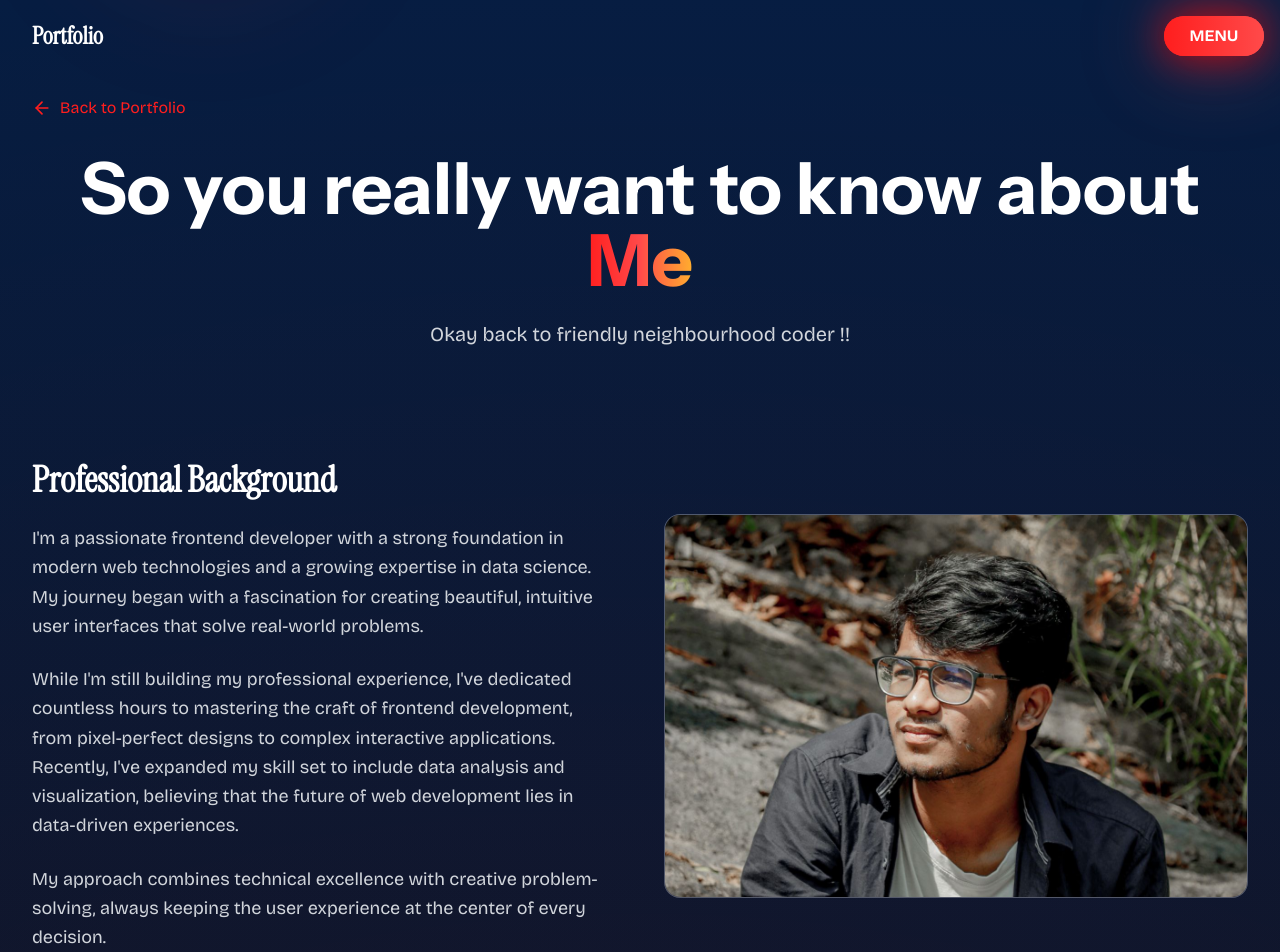
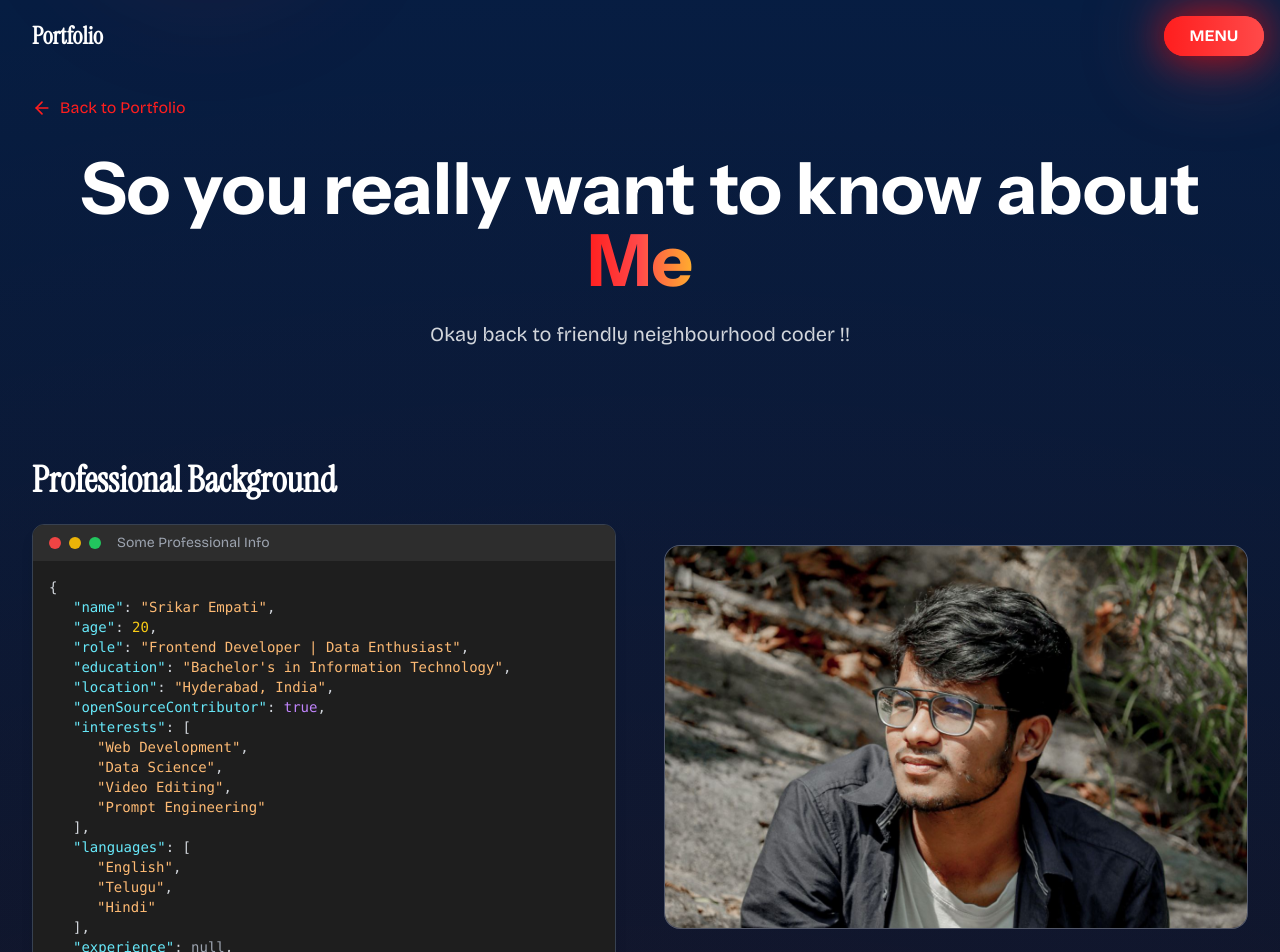
Before and after one commit to srikarnarayanempati/react-portfolio, a React (Vite) app: page /about-details in a window 1280 px wide. Shown: the top 952 px of the page. Built offline with nearby package versions, Linux system fonts and the light colour scheme.

Commit message:
Updated About Me

```diff
--- a/package.json
+++ b/package.json
@@ -16,17 +16,22 @@
     "@fortawesome/react-fontawesome": "^0.2.2",
     "@lottiefiles/dotlottie-react": "^0.14.2",
     "@studio-freight/lenis": "^1.0.42",
+    "@tabler/icons-react": "^3.34.1",
     "@types/react-router-dom": "^5.3.3",
+    "@types/react-syntax-highlighter": "^15.5.13",
     "@types/three": "^0.179.0",
     "clsx": "^2.1.1",
     "framer-motion": "^12.23.0",
     "gsap": "^3.13.0",
     "lucide-react": "^0.344.0",
+    "motion": "^12.23.12",
     "ogl": "^1.0.11",
+    "prism-react-renderer": "^2.4.1",
     "react": "^18.3.1",
     "react-dom": "^18.3.1",
     "react-icons": "^5.5.0",
     "react-router-dom": "^7.7.1",
+    "react-syntax-highlighter": "^15.6.6",
     "tailwind-merge": "^3.3.1",
     "three": "^0.178.0"
   },
--- a/src/components/AboutDetails.tsx
+++ b/src/components/AboutDetails.tsx
@@ -8,6 +8,7 @@ import {
   Database,
   Palette,
   Brain,
+  Video,
   Target,
   Heart,
   Lightbulb
@@ -15,6 +16,7 @@ import {
 import Skills from '../ui/Skills';
 import Timeline from '../ui/Timeline';
 import MagicBento from '../ui/MagicBento';
+import CodeBlock from "../ui/CodeBlock"; // adjust import path
 
 gsap.registerPlugin(ScrollTrigger);
 
@@ -145,17 +147,17 @@ const AboutDetails: React.FC = () => {
   ];
 
   const interests = [
-    { name: 'Machine Learning', icon: Brain },
+    { name: 'Video Editing', icon: Video },
+    { name: 'Open Source Contribution', icon: Heart },
+    { name: 'Prompt Engineering', icon: Target },
+    { name: 'Design Systems', icon: Palette },
+    { name: 'Tech Innovation', icon: Lightbulb },
     { name: 'Data Visualization', icon: Database },
-    { name: 'Web Performance', icon: Target },
-    { name: 'Design Systems', icon: Palette },
-    { name: 'Open Source', icon: Heart },
-    { name: 'Tech Innovation', icon: Lightbulb }
+
   ];
 
   return (
     <div ref={containerRef} className="min-h-screen relative overflow-hidden">
-      {/* Background - matching Contact.tsx */}
       <div className="absolute inset-0 bg-gradient-to-b from-custom-navy via-custom-black to-custom-dark">
         <div className="absolute inset-0 bg-[radial-gradient(circle_at_50%_50%,rgba(255,30,30,0.1),transparent)]"></div>
       </div>
@@ -197,31 +199,18 @@ const AboutDetails: React.FC = () => {
               <h2 className="text-4xl font-bold text-white mb-6 font-instrument-serif">
                 Professional Background
               </h2>
-              <div className="space-y-6 text-gray-300 font-bricolage">
-                <p className="text-lg leading-relaxed">
-                  I'm a passionate frontend developer with a strong foundation in modern web technologies
-                  and a growing expertise in data science. My journey began with a fascination for creating
-                  beautiful, intuitive user interfaces that solve real-world problems.
-                </p>
-                <p className="text-lg leading-relaxed">
-                  While I'm still building my professional experience, I've dedicated countless hours to
-                  mastering the craft of frontend development, from pixel-perfect designs to complex
-                  interactive applications. Recently, I've expanded my skill set to include data analysis
-                  and visualization, believing that the future of web development lies in data-driven experiences.
-                </p>
-                <p className="text-lg leading-relaxed">
-                  My approach combines technical excellence with creative problem-solving, always keeping
-                  the user experience at the center of every decision.
-                </p>
+
+              <div className="max-w-3xl mx-auto w-full">
+                <CodeBlock />
               </div>
             </div>
 
             <div className="relative">
               <div className="w-full h-96 rounded-2xl backdrop-blur-lg bg-white/10 border border-white/20 overflow-hidden">
                 <img
-                src="/srikar.jpg"
-                alt="Srikar"
-                className="w-full h-full object-cover"
+                  src="/srikar.jpg"
+                  alt="Srikar"
+                  className="w-full h-full object-cover"
                 />
               </div>
             </div>
--- /dev/null
+++ b/src/ui/CodeBlock.tsx
@@ -0,0 +1,88 @@
+"use client";
+
+type JSONValue = string | number | boolean | null | JSONObject | JSONArray;
+interface JSONObject { [key: string]: JSONValue; }
+interface JSONArray extends Array<JSONValue> {}
+
+const syntaxHighlight = (value: JSONValue, indent = 2, level = 1): JSX.Element => {
+  const padding = " ".repeat(level * indent);
+
+  if (typeof value === "string") {
+    return <span className="text-orange-300">"{value}"</span>;
+  }
+  if (typeof value === "number") {
+    return <span className="text-yellow-400">{value}</span>;
+  }
+  if (typeof value === "boolean") {
+    return <span className="text-purple-400">{value.toString()}</span>;
+  }
+  if (value === null) {
+    return <span className="text-gray-400">null</span>;
+  }
+  if (Array.isArray(value)) {
+    return (
+      <>
+        <span className="text-gray-300">[</span>
+        {value.map((v, i) => (
+          <div key={i} className="ml-6">
+            {syntaxHighlight(v, indent, level + 1)}
+            {i < value.length - 1 ? <span className="text-gray-300">,</span> : null}
+          </div>
+        ))}
+        <span className="text-gray-300">{padding}]</span>
+      </>
+    );
+  }
+  if (typeof value === "object") {
+    const entries = Object.entries(value);
+    return (
+      <>
+        <span className="text-gray-300">{"{"}</span>
+        {entries.map(([k, v], i) => (
+          <div key={k} className="ml-6">
+            <span className="text-cyan-300">"{k}"</span>
+            <span className="text-gray-300">: </span>
+            {syntaxHighlight(v, indent, level + 1)}
+            {i < entries.length - 1 ? <span className="text-gray-300">,</span> : null}
+          </div>
+        ))}
+        <span className="text-gray-300">{padding}{"}"}</span>
+      </>
+    );
+  }
+  return <></>;
+};
+
+export default function CodeBlock() {
+  const data = {
+    name: "Srikar Empati",
+    age: 20,
+    role: "Frontend Developer | Data Enthusiast",
+    education: "Bachelor's in Information Technology",
+    location: "Hyderabad, India",
+    openSourceContributor: true,
+    interests: ["Web Development", "Data Science", "Video Editing", "Prompt Engineering"],
+    languages: ["English", "Telugu", "Hindi"],
+    experience: null,
+    personalMotto: "I can do this all day"
+  };
+
+  return (
+    <div className="bg-[#1e1e1e] rounded-xl overflow-hidden shadow-lg border border-gray-700">
+      {/* Header bar with Mac buttons */}
+      <div className="flex items-center px-4 py-2 bg-[#2d2d2d]">
+        <div className="flex space-x-2">
+          <span className="w-3 h-3 bg-red-500 rounded-full"></span>
+          <span className="w-3 h-3 bg-yellow-500 rounded-full"></span>
+          <span className="w-3 h-3 bg-green-500 rounded-full"></span>
+        </div>
+        <span className="ml-4 text-sm text-gray-400">Some Professional Info</span>
+      </div>
+
+      {/* Code block */}
+      <div className="p-4 text-sm font-mono text-white overflow-x-auto">
+        {syntaxHighlight(data)}
+      </div>
+    </div>
+  );
+}
```
Also changed, not shown: src/components/Hero.tsx (+0 -37 lines), 2 other files (tests, documents, lock files or other folders).
